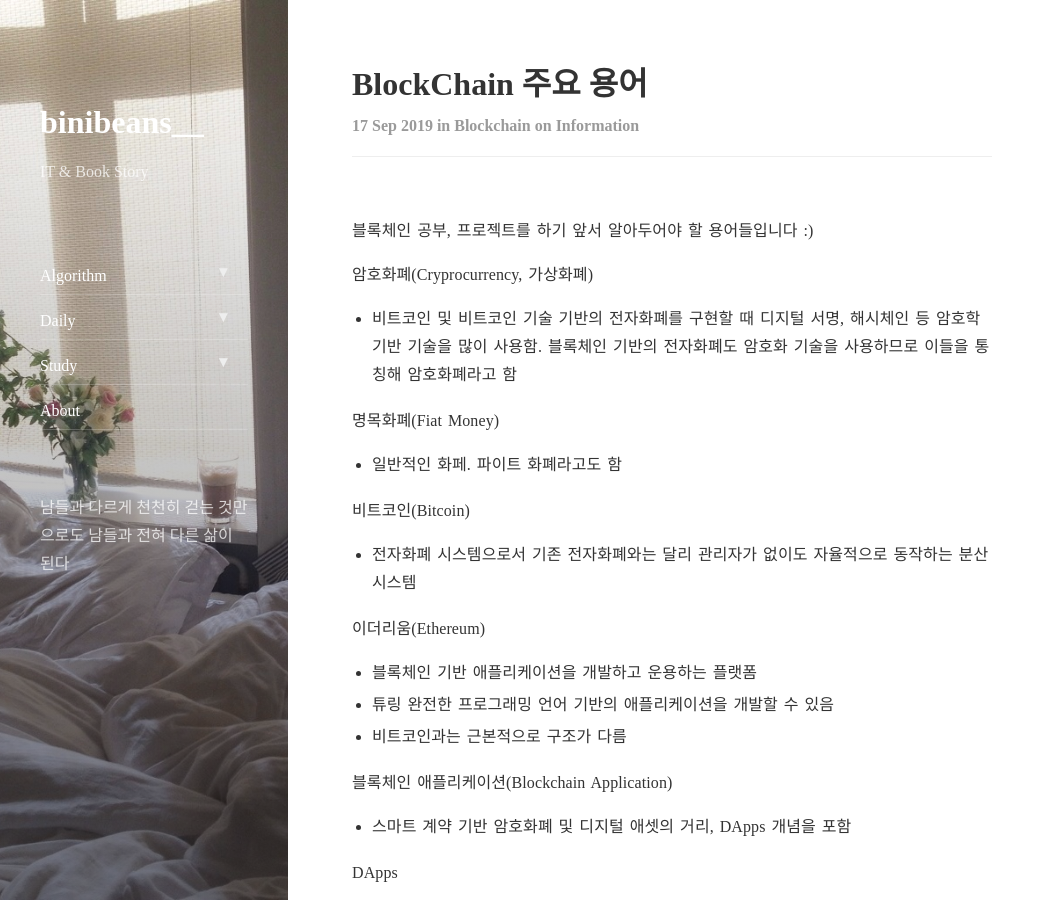
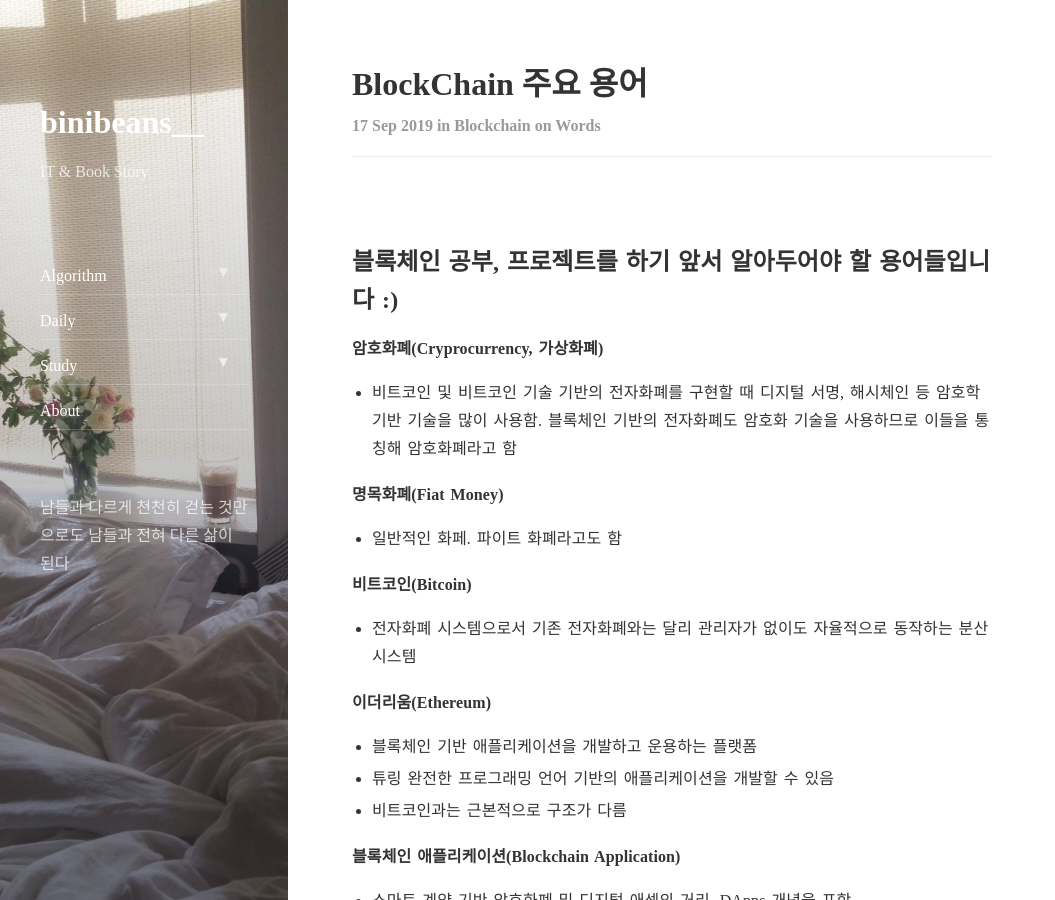
Before and after one commit to kimhyebin/kimhyebin.github.io, a Jekyll site: the page built from _posts/2019-09-17-blockchain주요용어들.md, in a window 1280 px wide and 900 px high. Shown: the whole window, without its empty margins (0-1055 px from the left). Built offline with Jekyll 4.4.1, drawn with Linux system fonts in a browser that asks for light colours; nearby versions of some CDN libraries; comment, search, counter and statistics services are not loaded; some of the changed text lies outside the part shown.

Commit message:
blockchian Words

```diff
--- a/_posts/2019-09-17-blockchain주요용어들.md
+++ b/_posts/2019-09-17-blockchain주요용어들.md
@@ -8,70 +8,72 @@ subtitle: BlockChain 들어가기 앞서 알아야 할 주요 용어들
 
 categories: blockchain
 
-tags: information
+tags: Words
 
 ---
 
-블록체인 공부, 프로젝트를 하기 앞서 알아두어야 할 용어들입니다 :)
+## 블록체인 공부, 프로젝트를 하기 앞서 알아두어야 할 용어들입니다 :)
 
-암호화폐(Cryprocurrency, 가상화폐)
+
+
+**암호화폐(Cryprocurrency, 가상화폐)**
 
 - 비트코인 및 비트코인 기술 기반의 전자화폐를 구현할 때 디지털 서명, 해시체인 등 암호학 기반 기술을 많이 사용함. 블록체인 기반의 전자화폐도 암호화 기술을 사용하므로 이들을 통칭해 암호화폐라고 함
 
-명목화폐(Fiat Money)
+**명목화폐(Fiat Money)**
 
 - 일반적인 화페. 파이트 화폐라고도 함
 
-비트코인(Bitcoin)
+**비트코인(Bitcoin)**
 
 - 전자화폐 시스템으로서 기존 전자화폐와는 달리 관리자가 없이도 자율적으로 동작하는 분산 시스템
 
-이더리움(Ethereum)
+**이더리움(Ethereum)**
 
 - 블록체인 기반 애플리케이션을 개발하고 운용하는 플랫폼
 - 튜링 완전한 프로그래밍 언어 기반의 애플리케이션을 개발할 수 있음
 - 비트코인과는 근본적으로 구조가 다름
 
-블록체인 애플리케이션(Blockchain Application)
+**블록체인 애플리케이션(Blockchain Application)**
 
 - 스마트 계약 기반 암호화폐 및 디지털 애셋의 거리, DApps 개념을 포함
 
-DApps
+**DApps**
 
 - 탈중앙화 애플리케이션의 줄임말
 - 특정 관리자가 없어도 계속 동작하면서 스마트 계약을 실행하는 애플리케이션
 
-스마트 계약(Smart Contract)
+**스마트 계약(Smart Contract**)
 
 - IT 기술을 이용해 계약 내역을 자동으로 실행하는 것
 - 예) 전자화폐의 잔액이 일정 액수 이하면 신용카드로 자동으로 충전하는 서비스도 스마트 계약의 하나
 
-주소(Address)
+**주소(Address)**
 
 - 공개 키 암호로 암호화폐를 받거나 보내는 단위로 다루는 임의 문자열
 - 공개 키를 바탕으로 만들고 비밀 키가 있는 프로그램으로 암호화폐의 이용 권한을 얻을 수 있음
 
-지갑(Wallet)
+**지갑(Wallet)**
 
 - 암호화폐 거래에 필요한 개인 키를 저장한 공간을 뜻함
 - 암호화폐 자체는 블록체인에 공유해 저장
 
-디지털 자산(Digital Asset)
+**디지털 자산(Digital Asset)**
 
 - 다이아몬드와 고급 자동차 등의 실제 자산 소유권 거래 내역을 블록체인으로 디지털화한 것을 말함
 
-거래(Transaction)
+**거래(Transaction)**
 
 - 일반적으로 시스템 안에서 더 나눌 수 없는 처리 단위를 의미
 - 블록체인에서는 코인과 토큰 소유권을 포함하는 데이터를 주고받는 것을 뜻함
 - 작성자의 전자 서명을 적용해 코인 및 토큰 발행을 증명하거나, 내용을 조작한 사실이 없음을 보장하는데 사용
 
-블록(Block)
+**블록(Block)**
 
 - 여러 거래를 모아 만든 데이터 단위
 - 거래를 블록에 저장하면 올바른 거래인지 검증하며, 뒤에서 설명할 작업 증명 알고리즘 등을 이용해 이중 지급을 막음
 
-블록 높이(Bolck Height)
+**블록 높이(Bolck Height)**
 
 - 새로운 블록을 생성할 때는 먼저 생성한 블록의 해시값(이전 거래 기록 등)을 저장해야 함
 - 다른 블록의 해시값을 포함해 연결된 블록의 전체 개수를 의미함
@@ -79,29 +81,29 @@ DApps
 - 거래와 블록 안 타임스탬프는 블록을 만든 사람이 자유롭게 설정가능 하지만 타임스탬프 기록으로 결정한 블록 생성 순서는 신뢰할 수 없음
 - 기존 블록의 해시값을 새로 생성한 블록에 저장해 블록 생성 순서의 신뢰도를 보장
 
-타임스탬프
+**타임스탬프**
 
 - 날짜와 시간을 나타내느 문자열
 - 블록체인은 실제 거래를 생성한 시각과 블록에 정식으로 저장한 시각을 타임스탬프에 저장하는데 두 기록이 일치하지 않아 문제가 발생하기 때문에 주의해서 다뤄야 함
 
-해시값(Hash Value)
+**해시값(Hash Value)**
 
 - 암호화폐를 구분하는 작은 크기의 데이터
 - 원본 데이터에서 해시값을 계산하는 함수를 해시 함수
 - 암호화폐의 블록 생성이나 주소 계산 등에서 암호화 해시 함수로 만든 해시값을 많이 활용함
 
-채굴(Mining)
+**채굴(Mining)**
 
 - 비트코인과 블록체인 기반 암호화폐는 누구나 새로운 블록 생성에 참여해 보상으로 암호화폐를 얻고 그러한 행동을 채굴이라고 함
 - 채굴자는 Miner이라고 함
 
-작업 증명(Proof of Work, PoW)알고리즘
+**작업 증명(Proof of Work, PoW)알고리즘**
 
 - 채굴했다는 사실을 증명한 후에 블록을 생성하게 만드는 방법으로서 비트코인에서 채굴할 때 사용하는 알고리즘
 - 동시에 증명 없이는 블록을 생성할 수 없게 하는 역할
   - 그 이외에 지분 증명(Proof of Stake, PoS)와 존재 증명(Proof of Existence, PoE)알고리즘이 있음
 
-메인넷(Main Net)과 테스트넷(Test Net)
+**메인넷(Main Net)과 테스트넷(Test Net)**
 
 - 메인넷
   - 독립적인 암호화폐로 인정하는 프로그램을 출시·운용하는 네트워크
@@ -111,7 +113,7 @@ DApps
     - 작업 증명 알고리즘을 적용한 롭튼(Ropsten)
     - 권한 증명 알고리즘을 적용한 코반(Kovan), 린키비(Rinkeby)
 
-코인(Coin)과 토큰(Token)
+**코인(Coin)과 토큰(Token)**
 
 - 코인
   - 메인넷이 있는 블록체인 시스템에서 발행한 암호화페
@@ -119,7 +121,7 @@ DApps
   - 메인넷의 블록체인 시스템을 빌려 독자적인 암호화폐
 - 보통 토큰 사용이 활발해지면 별도의 메인넷을 만들어 코인으로 승격시켜줌
 
-합의(Consesus) 알고리즘
+**합의(Consesus) 알고리즘**
 
 - 합의
   - 분산 시스템의 모든 프로세스가 같은 결과값을 결정하는 과정
@@ -127,7 +129,7 @@ DApps
 - 블록체인 시스템은 누구나 블록을 생성할 수 있는 구조이므로 블록의 소유권과 생성 순서를 결정하는 합의 알고리즘을 사용
 - 블록체인은 블록 높이가 클수록 확장한 거래 내역이 바뀔 확률이 낮아지는 '확률적 합의' 개념의 알고리즘을 도입해 관리자가 없는 분산 시스템을 구현
 
-확정(Confirmation)
+**확정(Confirmation)**
 
 - 거래를 블록에 저장시켜 기존의 거래 내력과 새로운 거래 내역을 검증하는 것
 - 거래 내역 검증 작업은 어떤 거래 하나가 저장된 블록과 연결된 다른 블록의 개수만큼 반복
```
Also changed, not shown: other parts of _posts/2019-09-17-blockchain주요용어들.md (+4 -2 lines).
